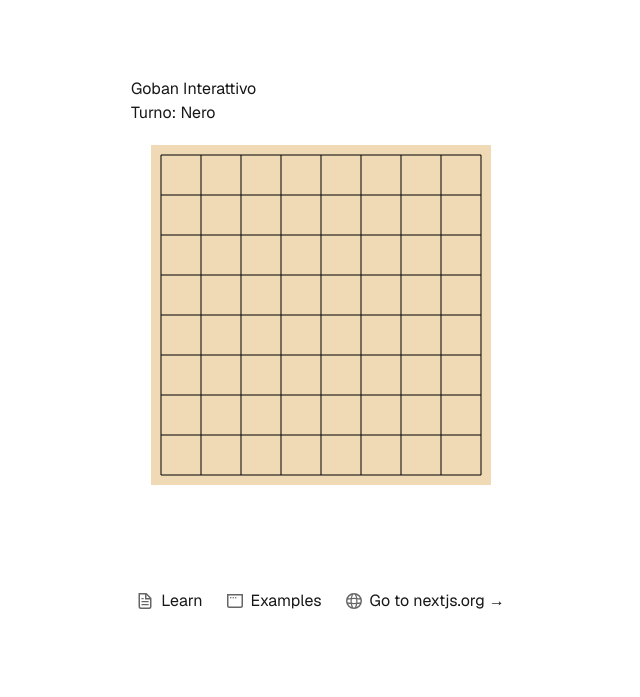
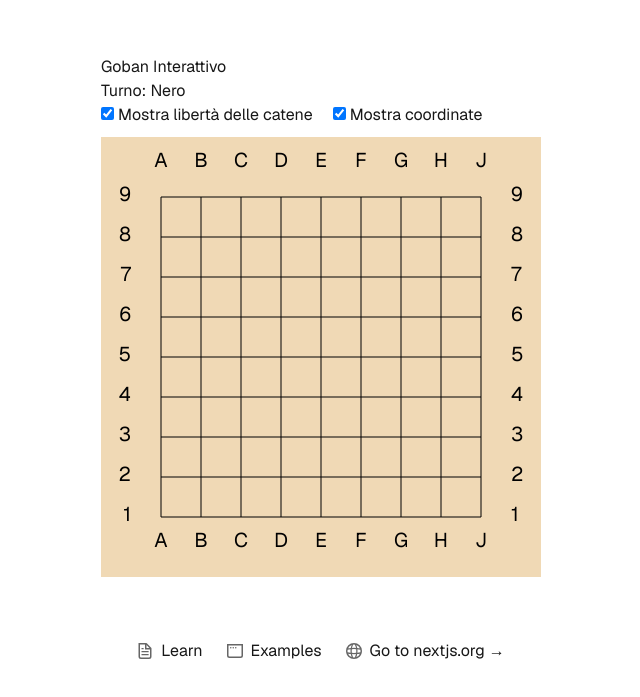
Before and after one commit to Wamba85/ludo-go, a Next.js app: page / in a window 1280 px wide. Shown: the part 109-806 px from the top of the page, without its empty margins (319-959 px from the left). Built offline with nearby package versions, Linux system fonts and the light colour scheme.

Commit message:
add coordinate e pulsanti di controllo opzioni

```diff
--- a/src/components/goban.tsx
+++ b/src/components/goban.tsx
@@ -3,6 +3,7 @@ import React, { useState } from 'react';
 
 const BOARD_SIZE = 9; // Può essere 9, 13, 19, ecc.
 const CELL_SIZE = 40; // Distanza in pixel tra le intersezioni
+const MARGIN = 60; // Margine per le coordinate intorno al goban
 
 // Crea il board iniziale come matrice BOARD_SIZE x BOARD_SIZE, tutte intersezioni vuote (0)
 const createInitialBoard = (size: number): number[][] =>
@@ -10,8 +11,22 @@ const createInitialBoard = (size: number): number[][] =>
     .fill(null)
     .map(() => Array(size).fill(0));
 
-// Funzione che, partendo da una pietra in (row, col), raccoglie la catena di pietre adiacenti (stesso colore)
-// e calcola le libertà (intersezioni vuote adiacenti univoche) di tutta la catena.
+// Genera le lettere per le colonne, saltando la "I"
+function getColumnLabels(size: number): string[] {
+  const labels: string[] = [];
+  let charCode = 65; // 'A'
+  while (labels.length < size) {
+    const letter = String.fromCharCode(charCode);
+    if (letter !== 'I') {
+      labels.push(letter);
+    }
+    charCode++;
+  }
+  return labels;
+}
+
+// Funzione che, partendo da una pietra in (row, col), raccoglie la catena (stesso colore)
+// e calcola le libertà uniche (intersezioni vuote adiacenti in 4 direzioni).
 function getChainAndLiberties(
   row: number,
   col: number,
@@ -56,9 +71,11 @@ function Goban() {
   );
   const [currentPlayer, setCurrentPlayer] = useState<number>(1); // 1 = Nero, 2 = Bianco
   const [message, setMessage] = useState<string>('');
+  const [showLiberties, setShowLiberties] = useState<boolean>(true);
+  const [showCoordinates, setShowCoordinates] = useState<boolean>(true);
 
   const handleClick = (row: number, col: number): void => {
-    // Se l'intersezione è occupata, non fare nulla
+    // Se l'intersezione è già occupata, non fare nulla
     if (board[row][col] !== 0) {
       setMessage('Mossa non valida: intersezione occupata');
       return;
@@ -74,10 +91,11 @@ function Goban() {
 
   // Calcola la dimensione in pixel della griglia (dalla prima all'ultima intersezione)
   const boardPixelSize = (BOARD_SIZE - 1) * CELL_SIZE;
+  const svgWidth = boardPixelSize + MARGIN * 2;
+  const svgHeight = boardPixelSize + MARGIN * 2;
 
   // Calcola le catene e le libertà associate.
-  // chainMap: mappa in cui la chiave è una stringa "row,col" che identifica la pietra rappresentante
-  // della catena e il valore è il numero totale di libertà della catena.
+  // chainMap: chiave = "row,col" della pietra rappresentante (più in alto a sinistra) e valore = libertà della catena.
   const chainMap = new Map<string, number>();
   const visited = new Set<string>();
 
@@ -102,24 +120,116 @@ function Goban() {
     }
   }
 
+  // Genera le etichette per le colonne (lettere, saltando "I")
+  const columnLabels = getColumnLabels(BOARD_SIZE);
+
   return (
     <div>
       <h2>Goban Interattivo</h2>
       <p>Turno: {currentPlayer === 1 ? 'Nero' : 'Bianco'}</p>
+      <div style={{ marginBottom: '10px' }}>
+        <label style={{ marginRight: '20px' }}>
+          <input
+            type="checkbox"
+            checked={showLiberties}
+            onChange={(e) => setShowLiberties(e.target.checked)}
+          />{' '}
+          Mostra libertà delle catene
+        </label>
+        <label>
+          <input
+            type="checkbox"
+            checked={showCoordinates}
+            onChange={(e) => setShowCoordinates(e.target.checked)}
+          />{' '}
+          Mostra coordinate
+        </label>
+      </div>
       <svg
-        width={boardPixelSize + 20} // Margine di 10px su ogni lato
-        height={boardPixelSize + 20}
-        style={{ backgroundColor: '#f0d9b5', margin: '20px' }}
+        width={svgWidth}
+        height={svgHeight}
+        style={{ backgroundColor: '#f0d9b5' }}
       >
+        {/* Coordinate superiore (lettere) */}
+        {showCoordinates &&
+          columnLabels.map((label, j) => {
+            const x = MARGIN + j * CELL_SIZE;
+            const y = MARGIN - 30;
+            return (
+              <text
+                key={`top-${j}`}
+                x={x}
+                y={y}
+                textAnchor="middle"
+                fontSize="20px"
+              >
+                {label}
+              </text>
+            );
+          })}
+        {/* Coordinate inferiore (lettere) */}
+        {showCoordinates &&
+          columnLabels.map((label, j) => {
+            const x = MARGIN + j * CELL_SIZE;
+            const y = MARGIN + boardPixelSize + 30;
+            return (
+              <text
+                key={`bottom-${j}`}
+                x={x}
+                y={y}
+                textAnchor="middle"
+                fontSize="20px"
+              >
+                {label}
+              </text>
+            );
+          })}
+        {/* Coordinate sinistra (numeri) */}
+        {showCoordinates &&
+          Array.from({ length: BOARD_SIZE }).map((_, i) => {
+            const x = MARGIN - 30;
+            // I numeri vanno dal basso verso l'alto: per riga i, il numero è BOARD_SIZE - i
+            const label = (BOARD_SIZE - i).toString();
+            const y = MARGIN + i * CELL_SIZE + 4;
+            return (
+              <text
+                key={`left-${i}`}
+                x={x}
+                y={y}
+                textAnchor="end"
+                fontSize="20px"
+              >
+                {label}
+              </text>
+            );
+          })}
+        {/* Coordinate destra (numeri) */}
+        {showCoordinates &&
+          Array.from({ length: BOARD_SIZE }).map((_, i) => {
+            const x = MARGIN + boardPixelSize + 30;
+            const label = (BOARD_SIZE - i).toString();
+            const y = MARGIN + i * CELL_SIZE + 4;
+            return (
+              <text
+                key={`right-${i}`}
+                x={x}
+                y={y}
+                textAnchor="start"
+                fontSize="20px"
+              >
+                {label}
+              </text>
+            );
+          })}
         {/* Disegna le linee orizzontali */}
         {Array.from({ length: BOARD_SIZE }).map((_, i) => {
-          const pos = 10 + i * CELL_SIZE;
+          const pos = MARGIN + i * CELL_SIZE;
           return (
             <line
               key={`h-${i}`}
-              x1={10}
+              x1={MARGIN}
               y1={pos}
-              x2={10 + boardPixelSize}
+              x2={MARGIN + boardPixelSize}
               y2={pos}
               stroke="black"
             />
@@ -127,29 +237,29 @@ function Goban() {
         })}
         {/* Disegna le linee verticali */}
         {Array.from({ length: BOARD_SIZE }).map((_, j) => {
-          const pos = 10 + j * CELL_SIZE;
+          // const pos = MARGIN + j * CELL_SIZE;
           return (
             <line
               key={`v-${j}`}
-              x1={pos}
-              y1={10}
-              x2={pos}
-              y2={10 + boardPixelSize}
+              x1={MARGIN + j * CELL_SIZE}
+              y1={MARGIN}
+              x2={MARGIN + j * CELL_SIZE}
+              y2={MARGIN + boardPixelSize}
               stroke="black"
             />
           );
         })}
-        {/* Crea le aree cliccabili per ogni intersezione */}
+        {/* Aree cliccabili per ogni intersezione */}
         {board.map((row, i) =>
           row.map((_, j) => {
-            const cx = 10 + j * CELL_SIZE;
-            const cy = 10 + i * CELL_SIZE;
+            const cx = MARGIN + j * CELL_SIZE;
+            const cy = MARGIN + i * CELL_SIZE;
             return (
               <circle
                 key={`click-${i}-${j}`}
                 cx={cx}
                 cy={cy}
-                r={CELL_SIZE / 2} // Area sufficientemente grande per il click
+                r={CELL_SIZE / 2}
                 fill="transparent"
                 onClick={() => handleClick(i, j)}
                 style={{ cursor: 'pointer' }}
@@ -157,12 +267,12 @@ function Goban() {
             );
           }),
         )}
-        {/* Disegna le pietre. Se la pietra è rappresentante di una catena, mostra le libertà totali della catena */}
+        {/* Disegna le pietre e, se attivato, il conteggio delle libertà per la catena */}
         {board.map((row, i) =>
           row.map((cell, j) => {
             if (cell === 0) return null;
-            const cx = 10 + j * CELL_SIZE;
-            const cy = 10 + i * CELL_SIZE;
+            const cx = MARGIN + j * CELL_SIZE;
+            const cy = MARGIN + i * CELL_SIZE;
             const stoneRadius = CELL_SIZE / 2 - 2;
             const key = `${i},${j}`;
             const liberties = chainMap.get(key);
@@ -175,11 +285,10 @@ function Goban() {
                   fill={cell === 1 ? 'black' : 'white'}
                   stroke="black"
                 />
-                {/* Visualizza il numero di libertà solo se questa pietra è il rappresentante della catena */}
-                {liberties !== undefined && (
+                {showLiberties && liberties !== undefined && (
                   <text
                     x={cx}
-                    y={cy + 4} // Centra verticalmente il testo
+                    y={cy + 4}
                     textAnchor="middle"
                     fill={cell === 1 ? 'white' : 'black'}
                     fontSize="12px"
```
